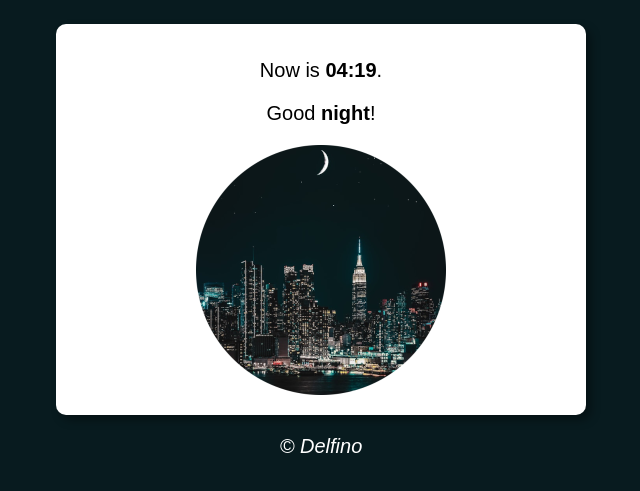
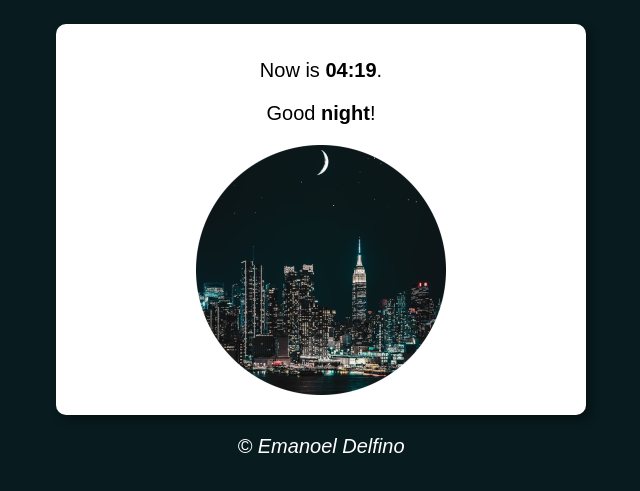
Before and after one commit to emanoeldelfino/timeSite, a plain HTML site: page index.html in a window 1280 px wide. Shown: the part 75-566 px from the top of the page, without its empty margins (319-959 px from the left). Drawn offline with Linux system fonts and the light colour scheme.

Commit message:
Update index.html

```diff
--- a/index.html
+++ b/index.html
@@ -18,7 +18,7 @@
         <img id="photoTime" src="" alt="">
     </section>
     <footer>
-        <p>&copy; Delfino</p>
+        <p>&copy; Emanoel Delfino</p>
     </footer>
     <script src="script.js"></script>
 </body>
```
